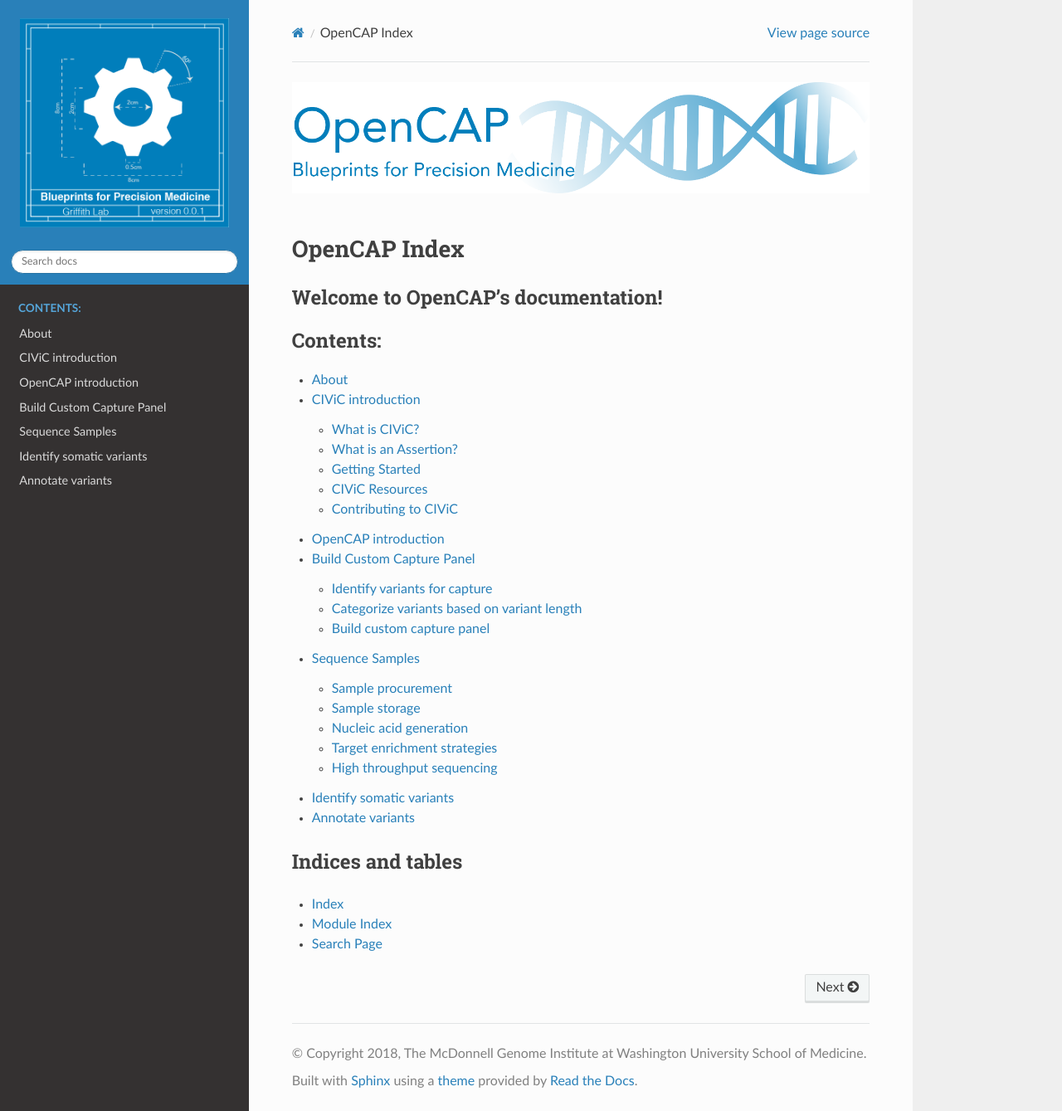
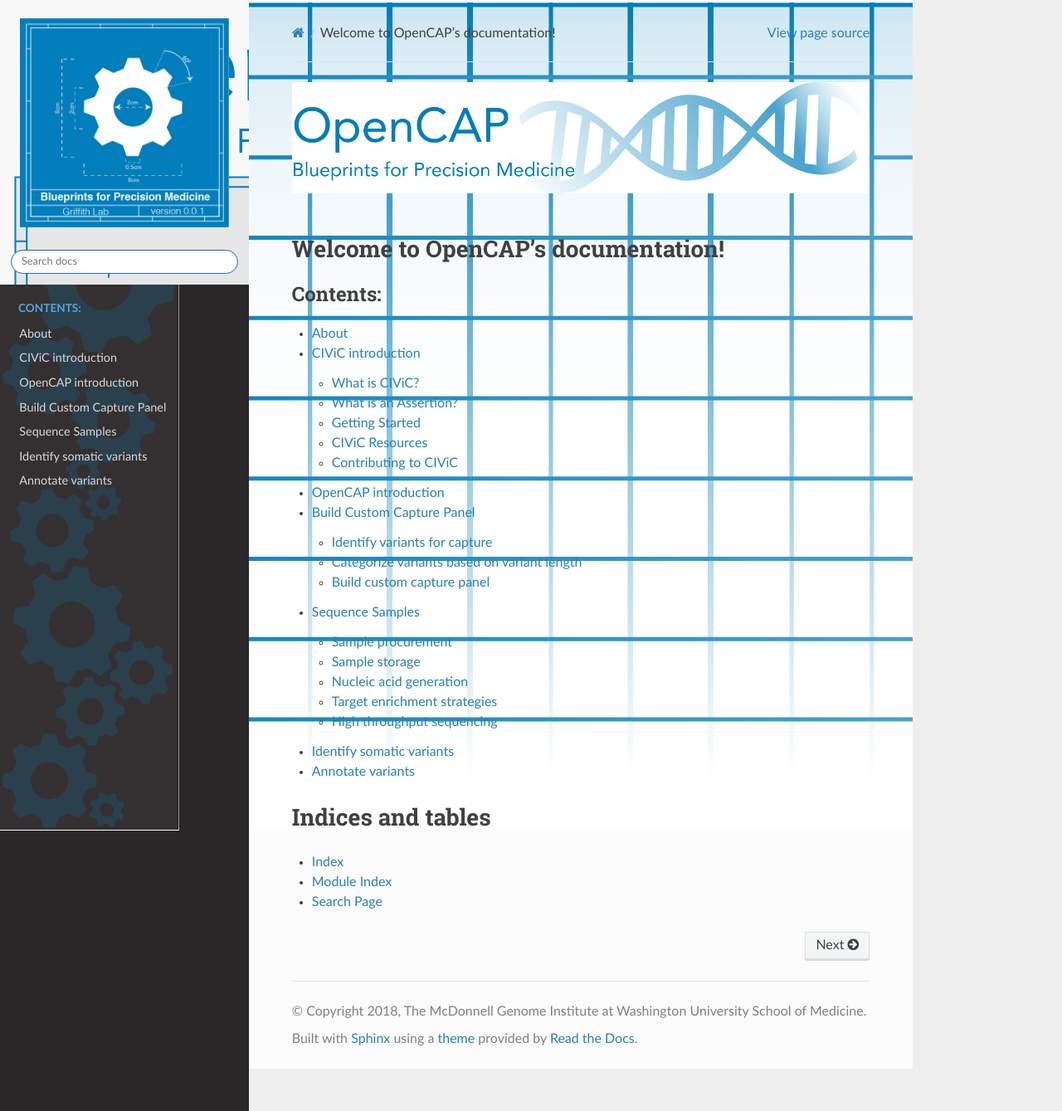
Before and after one commit to griffithlab/civic-panel, a Sphinx documentation site: the page built from docs/index.rst, in a window 1280 px wide and 1339 px high. Shown: the whole window at 83% size. Built offline with Sphinx 7.4.7 and the Read the Docs theme 2.0.0, drawn with Linux system fonts in a browser that asks for light colours.

Commit message:
update templates

```diff
--- a/docs/conf.py
+++ b/docs/conf.py
@@ -199,4 +199,4 @@
 source_suffix = ['.rst', '.md']
 
 def setup(app):
-    app.add_stylesheet("_static/css/opencap.css")
+    app.add_stylesheet("css/opencap.css")
--- a/docs/index.rst
+++ b/docs/index.rst
@@ -1,10 +1,6 @@
 .. image:: images/Header.png
 
 |
-====================
-OpenCAP Index
-====================
-
 
 .. OpenCAP documentation master file, created by
    sphinx-quickstart on Tue Feb 26 10:04:47 2019.
```
